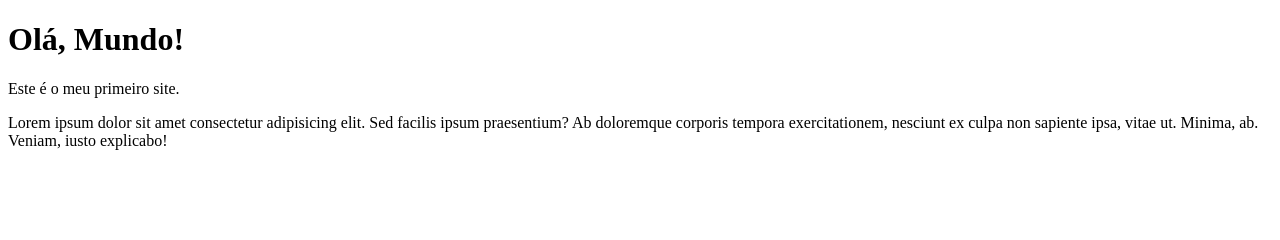
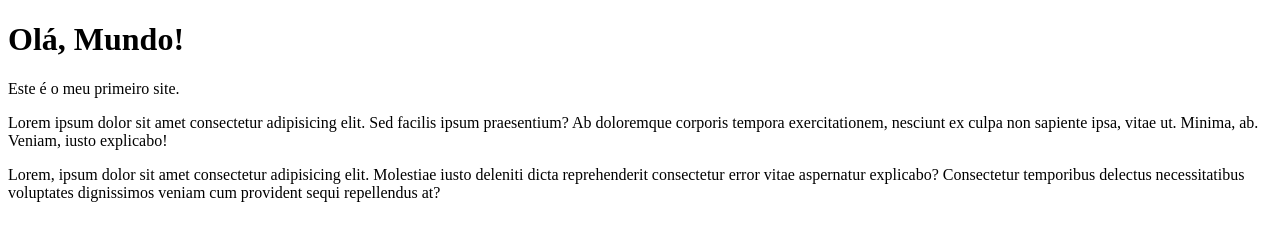
Before and after one commit to prfolgado/olaMundo, a plain HTML site: page site exemplo/index.html in a window 1280 px wide. Drawn offline with Linux system fonts and the light colour scheme.

Commit message:
atualizar mais um paragráfo

```diff
--- a/site exemplo/index.html
+++ b/site exemplo/index.html
@@ -9,6 +9,7 @@
     <h1>Olá, Mundo!</h1>
     <p>Este é o meu primeiro site.</p>
     <p>Lorem ipsum dolor sit amet consectetur adipisicing elit. Sed facilis ipsum praesentium? Ab doloremque corporis tempora exercitationem, nesciunt ex culpa non sapiente ipsa, vitae ut. Minima, ab. Veniam, iusto explicabo!</p>
+    <p>Lorem, ipsum dolor sit amet consectetur adipisicing elit. Molestiae iusto deleniti dicta reprehenderit consectetur error vitae aspernatur explicabo? Consectetur temporibus delectus necessitatibus voluptates dignissimos veniam cum provident sequi repellendus at?</p>
 
 </body>
 </html>
```
